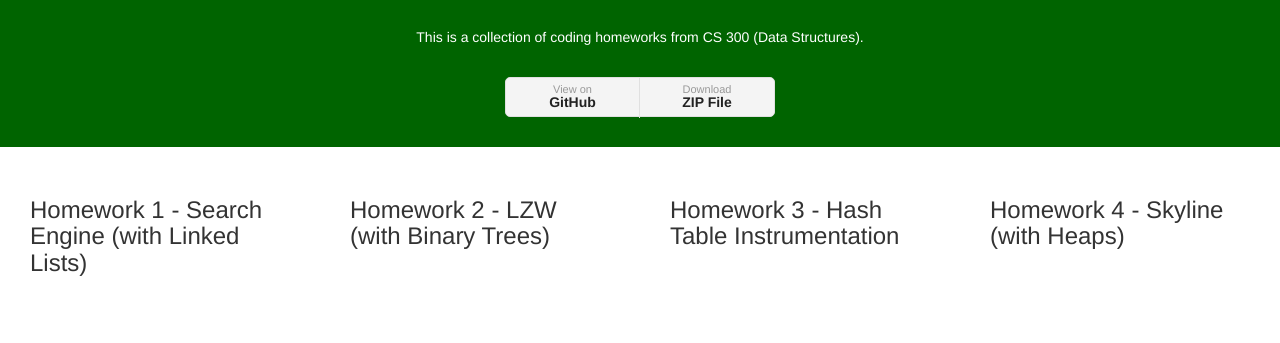
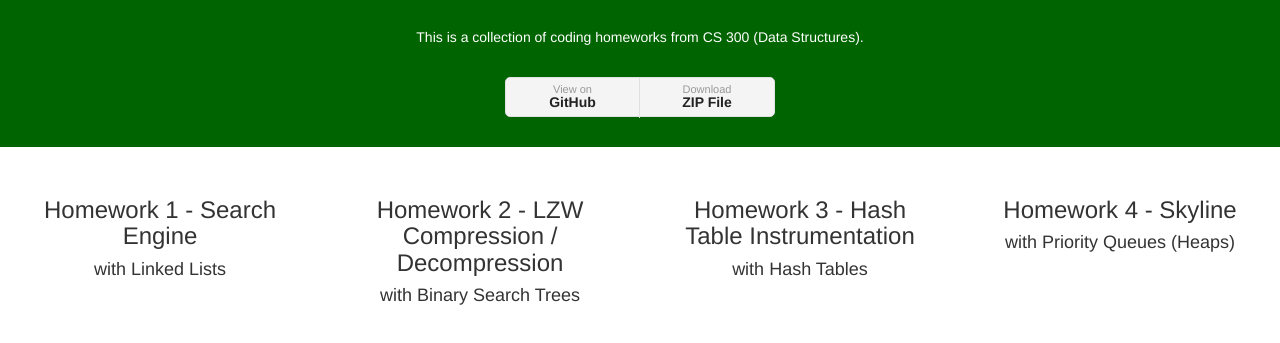
Before and after one commit to berkanteber/data-structure-hws, a plain HTML site: page docs/index.html in a window 1280 px wide. Shown: the part 109-452 px from the top of the page. Drawn offline with Linux system fonts and the light colour scheme.

Commit message:
Site Update

```diff
--- a/docs/index.html
+++ b/docs/index.html
@@ -41,22 +41,26 @@
 <div>
 
   <div class="hw1 col-md-3">
-    <h3>Homework 1 - Search Engine (with Linked Lists)</h3>
+    <h3 align="center">Homework 1 - Search Engine</h3>
+    <h4 align="center">with Linked Lists</h4>
 
   </div>
 
   <div class="hw2 col-md-3">
-    <h3>Homework 2 - LZW (with Binary Trees)</h3>
+    <h3 align="center">Homework 2 - LZW Compression / Decompression</h3>
+    <h4 align="center">with Binary Search Trees</h4>
 
   </div>
 
   <div class="hw3 col-md-3">
-    <h3>Homework 3 - Hash Table Instrumentation</h3>
+    <h3 align="center">Homework 3 - Hash Table Instrumentation</h3>
+    <h4 align="center">with Hash Tables</h4>
 
   </div>
 
   <div class="hw4 col-md-3">
-    <h3>Homework 4 - Skyline (with Heaps)</h3>
+    <h3 align="center">Homework 4 - Skyline</h3>
+    <h4 align="center">with Priority Queues (Heaps)</h4>
 
   </div>
 
```
